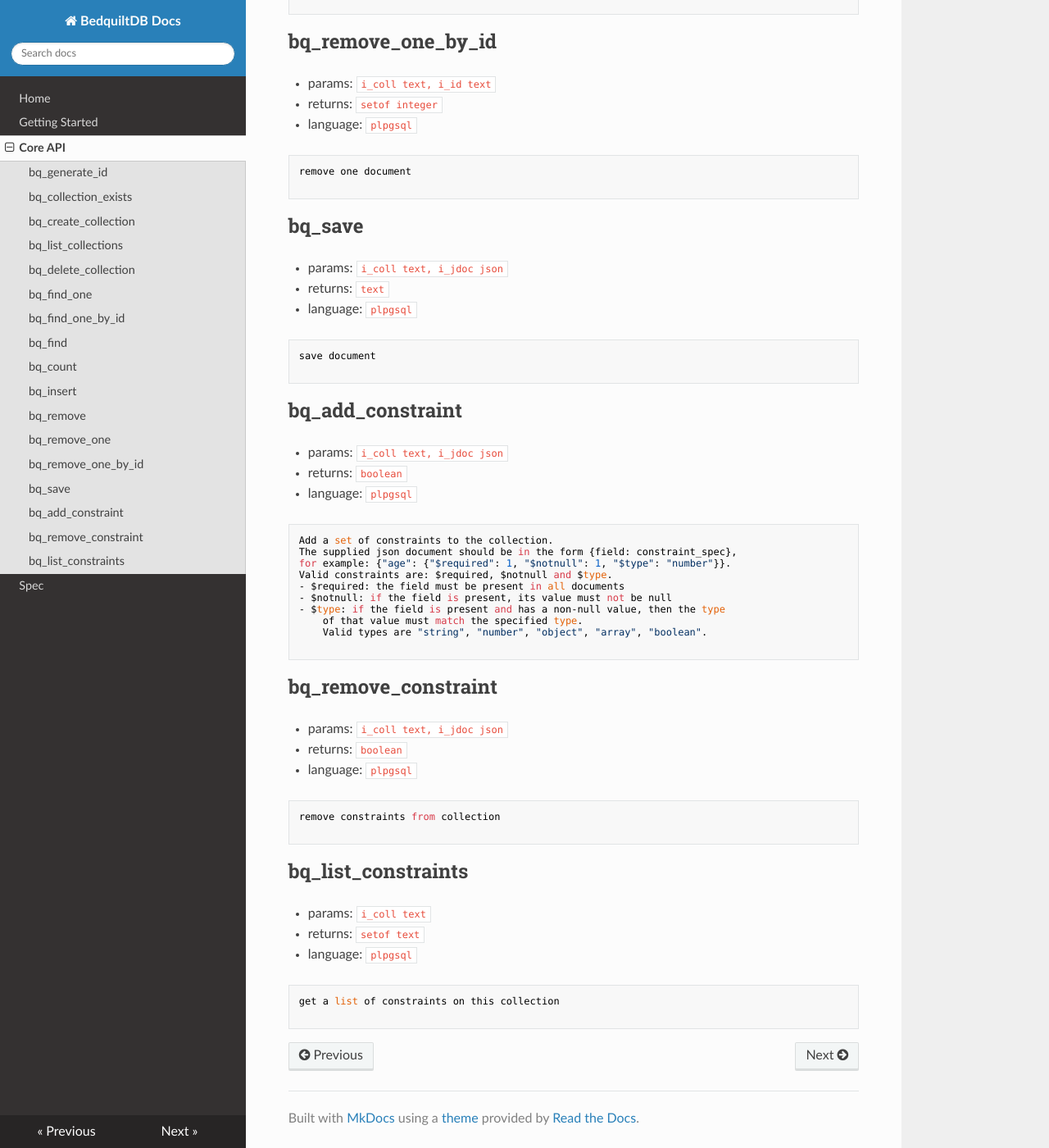
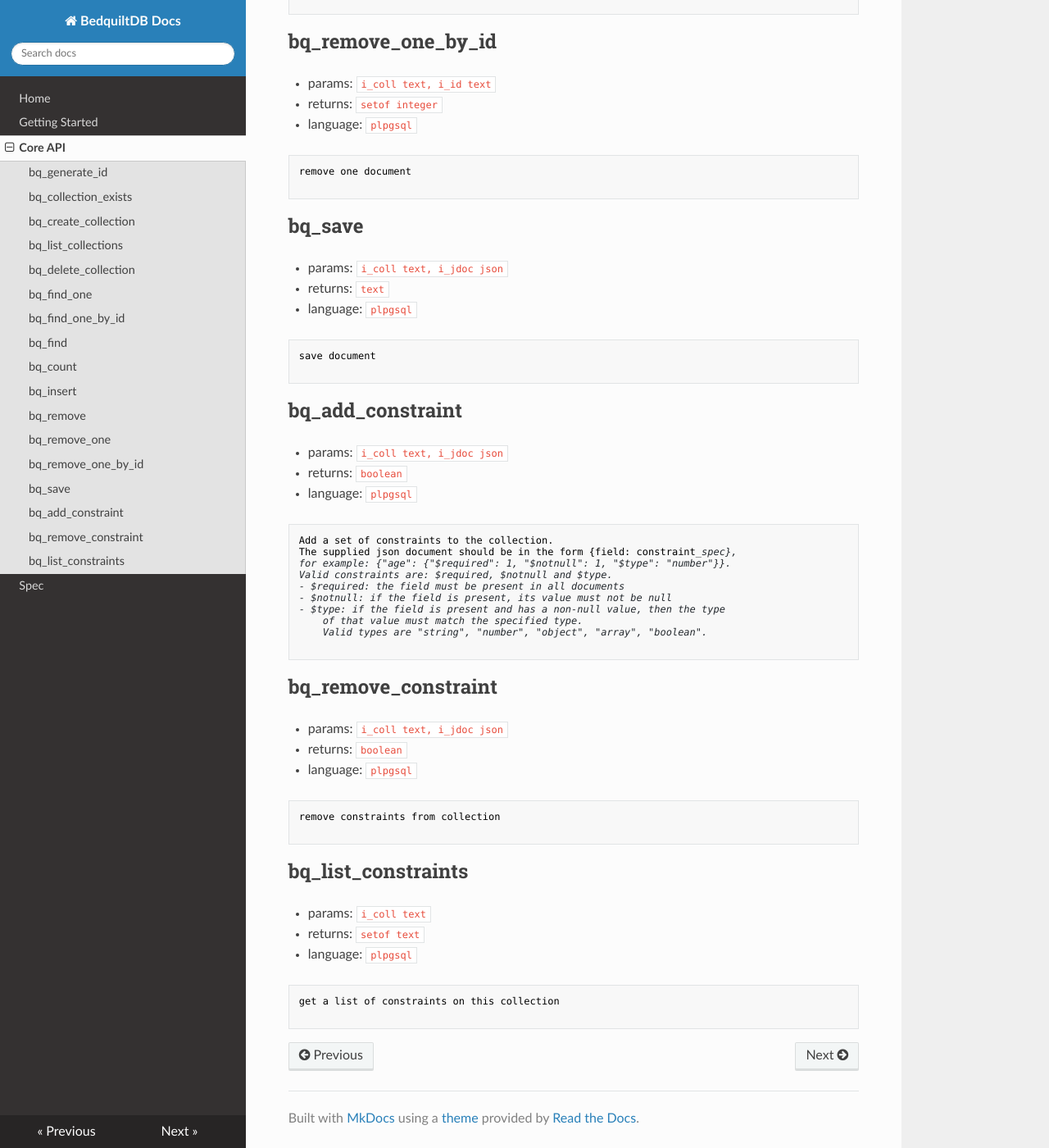
Before and after one commit to BedquiltDB/bedquilt-core, an MkDocs documentation site: the page built from doc/api_docs.md, in a window 1280 px wide and 1400 px high, scrolled down 2941 px. Shown: the whole window at 82% size. Built offline with MkDocs 1.6.1, drawn with Linux system fonts in a browser that asks for light colours; nearby versions of some CDN libraries; old or Windows-style settings are respelled for this version of MkDocs; some of the changed text lies outside the part shown.

Commit message:
Less bad formatting in docstring blocks.

````diff
--- a/doc/api_docs.md
+++ b/doc/api_docs.md
@@ -14,7 +14,7 @@
 - returns: `char(24)`
 - language: `plpgsql`
 
-```python
+```markdown
 Generate a random string ID.
 Used by the insert function to populate the '_id' field if missing.
 
@@ -28,7 +28,7 @@
 - returns: `boolean`
 - language: `plpgsql`
 
-```python
+```markdown
 Check if a collection exists.
 Currently does a simple check for a table with the specified name.
 
@@ -42,7 +42,7 @@
 - returns: `BOOLEAN`
 - language: `plpgsql`
 
-```python
+```markdown
 Create a collection with the specified name
 
 ```
@@ -55,7 +55,7 @@
 - returns: `table(collection_name text)`
 - language: `plpgsql`
 
-```python
+```markdown
 Get a list of existing collections.
 This checks information_schema for tables matching the expected structure.
 
@@ -69,7 +69,7 @@
 - returns: `BOOLEAN`
 - language: `plpgsql`
 
-```python
+```markdown
 Delete/drop a collection.
 At the moment, this just drops whatever table matches the collection name.
 
@@ -83,7 +83,7 @@
 - returns: `table(bq_jdoc json)`
 - language: `plpgsql`
 
-```python
+```markdown
 find one
 
 ```
@@ -96,7 +96,7 @@
 - returns: `table(bq_jdoc json)`
 - language: `plpgsql`
 
-```python
+```markdown
 
 ```
 
@@ -108,7 +108,7 @@
 - returns: `table(bq_jdoc json)`
 - language: `plpgsql`
 
-```python
+```markdown
 find many documents
 
 ```
@@ -121,7 +121,7 @@
 - returns: `integer`
 - language: `plpgsql`
 
-```python
+```markdown
 count documents in collection
 
 ```
@@ -134,7 +134,7 @@
 - returns: `text`
 - language: `plpgsql`
 
-```python
+```markdown
 insert document
 
 ```
@@ -147,7 +147,7 @@
 - returns: `setof integer`
 - language: `plpgsql`
 
-```python
+```markdown
 remove documents
 
 ```
@@ -160,7 +160,7 @@
 - returns: `setof integer`
 - language: `plpgsql`
 
-```python
+```markdown
 remove one document
 
 ```
@@ -173,7 +173,7 @@
 - returns: `setof integer`
 - language: `plpgsql`
 
-```python
+```markdown
 remove one document
 
 ```
@@ -186,7 +186,7 @@
 - returns: `text`
 - language: `plpgsql`
 
-```python
+```markdown
 save document
 
 ```
@@ -199,7 +199,7 @@
 - returns: `boolean`
 - language: `plpgsql`
 
-```python
+```markdown
 Add a set of constraints to the collection.
 The supplied json document should be in the form {field: constraint_spec},
 for example: {"age": {"$required": 1, "$notnull": 1, "$type": "number"}}.
@@ -220,7 +220,7 @@
 - returns: `boolean`
 - language: `plpgsql`
 
-```python
+```markdown
 remove constraints from collection
 
 ```
@@ -233,7 +233,7 @@
 - returns: `setof text`
 - language: `plpgsql`
 
-```python
+```markdown
 get a list of constraints on this collection
 
 ```
````
Also changed, not shown: 1 other file.
